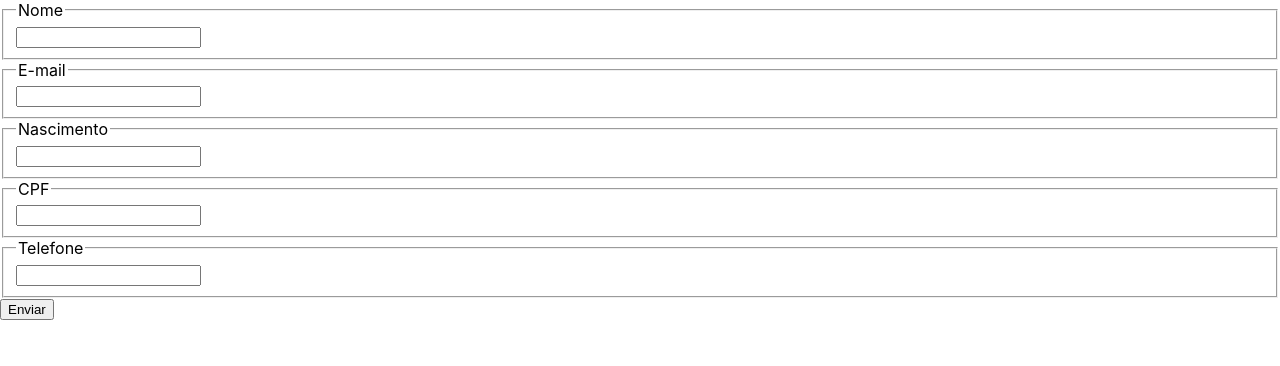
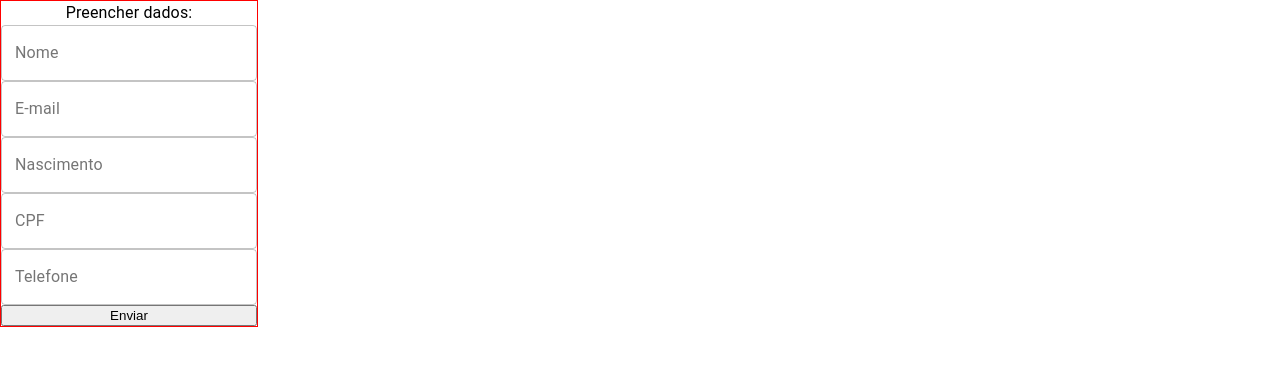
Before and after one commit to coelhomariana/desafio-wooza, a React (Create React App) app: page /formulario in a window 1280 px wide. Shown: the top 366 px of the page. Built offline with nearby package versions, Linux system fonts and the light colour scheme.

Commit message:
Estilização iniciada

```diff
--- a/package.json
+++ b/package.json
@@ -3,6 +3,7 @@
   "version": "0.1.0",
   "private": true,
   "dependencies": {
+    "@material-ui/core": "^4.9.13",
     "@testing-library/jest-dom": "^4.2.4",
     "@testing-library/react": "^9.5.0",
     "@testing-library/user-event": "^7.2.1",
@@ -11,7 +12,8 @@
     "react": "^16.13.1",
     "react-dom": "^16.13.1",
     "react-router-dom": "^5.1.2",
-    "react-scripts": "3.4.1"
+    "react-scripts": "3.4.1",
+    "styled-components": "^5.1.0"
   },
   "scripts": {
     "start": "react-scripts start",
--- a/public/index.html
+++ b/public/index.html
@@ -24,7 +24,7 @@
       work correctly both with client-side routing and a non-root public URL.
       Learn how to configure a non-root public URL by running `npm run build`.
     -->
-    <title>React App</title>
+    <title>Desafio Wooza</title>
   </head>
   <body>
     <noscript>You need to enable JavaScript to run this app.</noscript>
--- a/src/components/PlatformCard/index.js
+++ b/src/components/PlatformCard/index.js
@@ -1,19 +1,25 @@
 import React from 'react';
-import { push } from 'react-router-dom';
+import Card from '@material-ui/core/Card';
+import CardActions from '@material-ui/core/CardActions';
+import CardContent from '@material-ui/core/CardContent';
+import Button from '@material-ui/core/Button';
+import Typography from '@material-ui/core/Typography';
 
+export default function PlatformCard() {
 
-class PlatformCard extends React.Component {
-    constructor(props){
-      super(props)
-    }
-
-    render() {
-        return (
-            <div>
-                <p onClick={props.history.push('/planos')}>Teste</p>
-            </div>
-        )
-    }
+  return (
+    <Card>
+      <CardContent>
+        <Typography variant="h5" component="h2">
+          Titulo
+        </Typography>
+        <Typography color="textSecondary">
+          adjective
+        </Typography>
+      </CardContent>
+      <CardActions>
+        <Button size="small">Contratar</Button>
+      </CardActions>
+    </Card>
+  );
 }
-
-export default PlatformCard;
--- /dev/null
+++ b/src/components/styles/MainContainer.js
@@ -0,0 +1,11 @@
+import styled from 'styled-components';
+
+const MainContainer = styled.div`
+    display: flex;
+    flex-direction: column;
+    text-align: center;
+    width: 20%;
+    border: 1px solid red;
+`
+
+export default MainContainer;
--- a/src/containers/FormPage/index.js
+++ b/src/containers/FormPage/index.js
@@ -1,46 +1,20 @@
 import React from 'react';
+import TextField from '@material-ui/core/TextField';
+import MainContainer from '../../components/styles/MainContainer';
+import Typography from '@material-ui/core/Typography';
 
-export default function FormPage(props){
+export default function FormPage(props) {
     return (
         <div>
-            <form>
-                <fieldset>
-                    <input></input>
-                    <legend>
-                        Nome
-                    </legend>
-                </fieldset>
-
-                <fieldset>
-                    <input></input>
-                    <legend>
-                        E-mail
-                    </legend>
-                </fieldset>
-
-                <fieldset>
-                    <input></input>
-                    <legend>
-                        Nascimento
-                    </legend>
-                </fieldset>
-
-                <fieldset>
-                    <input></input>
-                    <legend>
-                        CPF
-                    </legend>
-                </fieldset>
-
-                <fieldset>
-                    <input></input>
-                    <legend>
-                        Telefone
-                    </legend>
-                </fieldset>
-            </form>
-
-            <button>Enviar</button>
+            <MainContainer>
+                <Typography>Preencher dados:</Typography>
+                <TextField id="outlined-basic" label="Nome" variant="outlined" />
+                <TextField id="outlined-basic" label="E-mail" variant="outlined" />
+                <TextField id="outlined-basic" label="Nascimento" variant="outlined" />
+                <TextField id="outlined-basic" label="CPF" variant="outlined" />
+                <TextField id="outlined-basic" label="Telefone" variant="outlined" />
+                <button>Enviar</button>
+            </MainContainer>
         </div>
     )
 }
--- a/src/containers/PlanPage/index.js
+++ b/src/containers/PlanPage/index.js
@@ -1,21 +1,26 @@
 import React from 'react';
 import axios from 'axios';
+import { CircularProgress } from '@material-ui/core';
+import Typography from '@material-ui/core/Typography';
+import SimpleCard from '../../components/PlatformCard';
 
 export default class PlanPage extends React.Component {
-   constructor(props){
+    constructor(props) {
         super(props)
 
         this.state = {
-            plans:[]
+            plans: [],
+            ready: false
         }
     }
 
-   componentDidMount(){
+    componentDidMount() {
         const baseURL = 'http://private-59658d-celulardireto2017.apiary-mock.com/planos/'
         const apiPath = window.localStorage.getItem('selectedPlatform')
         axios.get(`${baseURL}${apiPath}`).then((response) => {
             this.setState({
-            plans: response.data.planos
+                plans: response.data.planos,
+                ready: true
             })
         })
     }
@@ -25,9 +30,18 @@ export default class PlanPage extends React.Component {
         this.props.history.push('/formulario')
     }
 
-   render(){
-       return(
-            this.state.plans.map((plan) => <div id={plan.sku} onClick={this.selectPlan}>{plan.franquia}</div>)
+    render() {
+        if (this.state.ready === false) {
+            return (
+                <CircularProgress />
+            )
+        } else {
+            return (
+                <div>
+                    {this.state.plans.map((plan) => <SimpleCard key={plan.sku} onClick={this.selectPlan}>{plan.franquia}</SimpleCard>)}
+                </div>
             )
         }
+
     }
+}
--- a/src/containers/PlatformPage/index.js
+++ b/src/containers/PlatformPage/index.js
@@ -1,36 +1,70 @@
 import React from 'react';
 import axios from 'axios';
+import CircularProgress from '@material-ui/core/CircularProgress';
+import Button from '@material-ui/core/Button';
+import styled from 'styled-components';
+
+const MainContainer = styled.div`
+    display: flex;
+    flex-direction: column;
+    text-align: center;
+    width: 20%;
+    border: 1px solid red;
+`
 
 export default class PlatformPage extends React.Component {
     constructor(props) {
         super(props)
 
         this.state = {
-            platforms: []
+            platforms: [],
+            ready: false
         }
     }
 
-    componentDidMount(){
+    componentDidMount() {
         const baseURL = 'http://private-59658d-celulardireto2017.apiary-mock.com/plataformas'
-        axios.get(baseURL).then((response) => {
+
+        const getPlans = async () => {
+
+            try {
+                const response = await axios.get(baseURL)
                 this.setState({
-                platforms: response.data.plataformas
+                    platforms: response.data.plataformas,
+                    ready: true
                 })
+            } catch (error) {
+                this.setState({
+                    ready: false
                 })
+                console.log('Erro')
+
+            }
         }
 
-    selectPlatform = (event) => {
-        window.localStorage.setItem('selectedPlatform', event.target.id)
+        getPlans()
+    }
+
+    selectPlatform = (id) => {
+        window.localStorage.setItem('selectedPlatform', id)
         this.props.history.push('/planos')
     }
 
     render() {
+        if (this.state.ready === false) {
             return (
-            <>
-                <button id='TBT01' onClick={this.selectPlatform}>Tablets</button>
-                <button id='CPT02' onClick={this.selectPlatform}>Computador</button>
-                <button id='WF03' onClick={this.selectPlatform}>Wi-fi</button>
-            </>
+                <CircularProgress></CircularProgress>
+            )
+        } else {
+            return (
+                <MainContainer>
+                    <Button variant="contained" color="primary" onClick={() => this.selectPlatform("TBT01")}>Tablets</Button>
+                    <Button variant="contained" color="primary" onClick={() => this.selectPlatform("CPT02")}>Computador</Button>
+                    <Button variant="contained" color="primary" onClick={() => this.selectPlatform("WF03")}>Wi-fi</Button>
+                </MainContainer>
             )
         }
+
+
     }
+}
```
Also changed, not shown: src/App.js (+5 -2 lines), src/components/styles/GlobalStyle.js (added, +9 -0 lines), 1 other file (tests, documents, lock files or other folders). Lines whose indentation alone changed are shown as unchanged.
